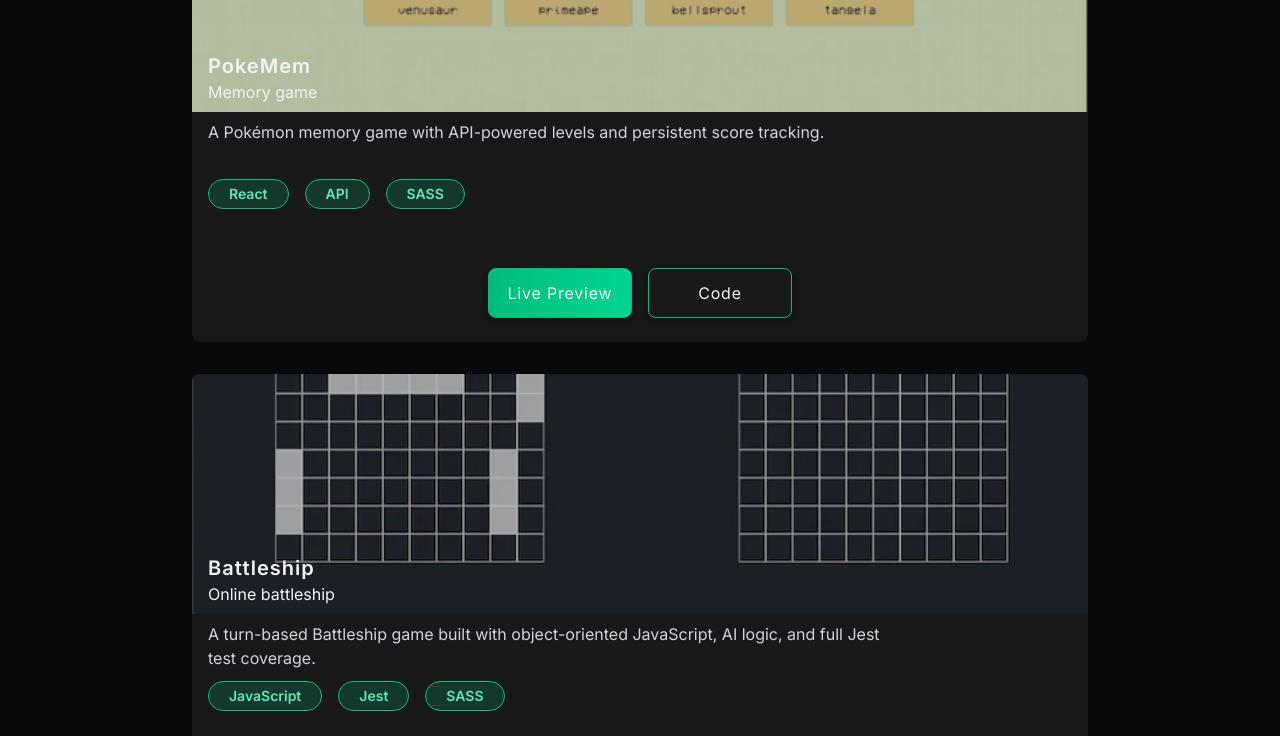
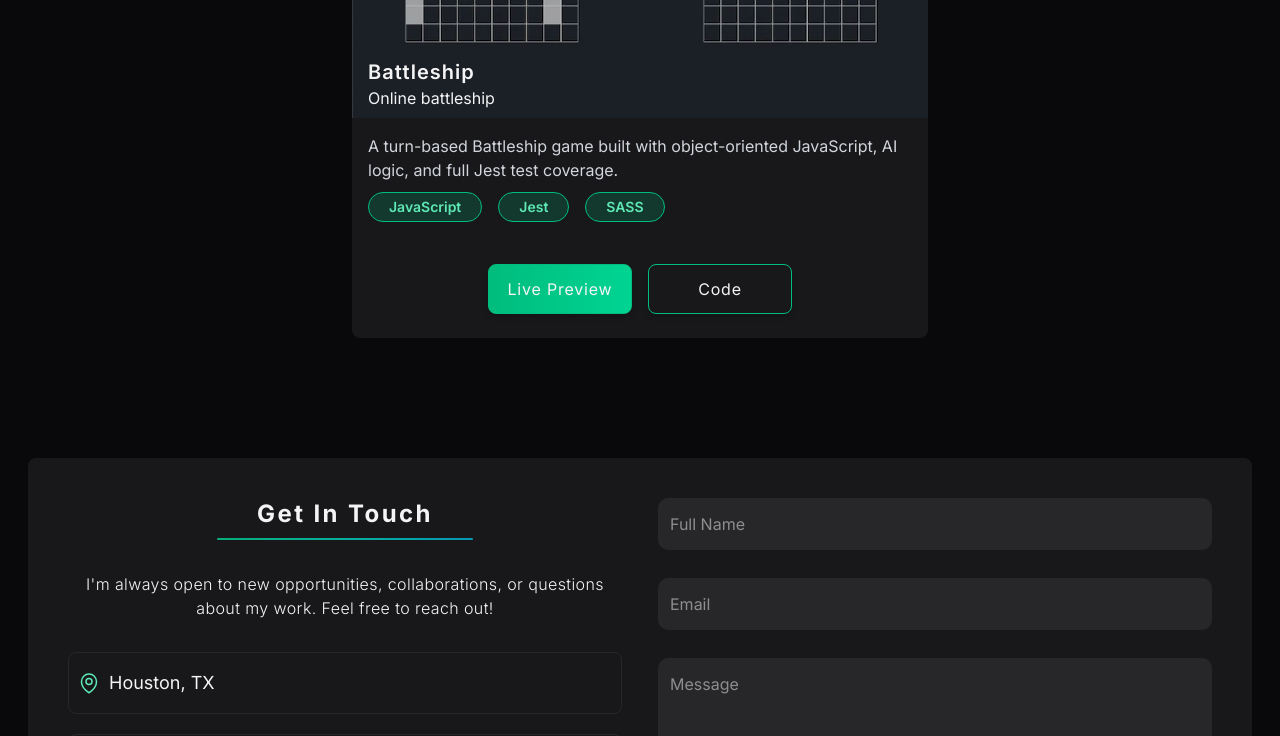
Before and after one commit to ealvara6/devfolio, a React (Vite) app: page / in a window 1280 px wide. Shown: the part 3560-4296 px from the top of the page. Built offline with nearby package versions, Linux system fonts and the light colour scheme.

Commit message:
fix layout issue with project cards

```diff
--- a/src/components/sections/contact/Contact.tsx
+++ b/src/components/sections/contact/Contact.tsx
@@ -56,10 +56,10 @@ export const Contact = () => {
 
   return (
     <FadeInSection
-      className=" scroll-mt-20 pt-30 pb-30 px-7 mx-auto text-center sm:max-w-4xl xl:max-w-7xl"
+      className=" scroll-mt-20 pt-30 pb-30 px-7 justify-center text-center w-full flex"
       id="Contact"
     >
-      <div className="flex flex-col gap-9 bg-surface px-4 py-10 md:p-10 rounded-md xl:grid xl:grid-cols-2">
+      <div className="flex flex-col gap-9 bg-surface px-4 py-10 md:p-10 rounded-md sm:max-w-4xl xl:max-w-7xl xl:grid xl:grid-cols-2">
         <div className="relative flex flex-col items-center justify-around gap-8">
           <div>
             <SubHeading>Get In Touch</SubHeading>
--- a/src/components/sections/projects/ProjectCard.tsx
+++ b/src/components/sections/projects/ProjectCard.tsx
@@ -18,7 +18,8 @@ export const ProjectCard = ({ data }: { data: Project }) => {
     );
   };
   return (
-    <div className=" sm:w-4xl h-[470px] bg-surface rounded-md relative flex flex-col justify-between 2xl:max-w-3xl xl:max-w-4xl  md:max-w-5xl">
+    // <div className=" sm:w-4xl h-[470px] bg-surface rounded-md relative flex flex-col justify-between 2xl:max-w-3xl xl:max-w-4xl  md:max-w-5xl">
+    <div className="bg-surface rounded-md relative flex flex-col justify-between gap-2 h-[460px]">
       <div className="relative">
         <img
           src={data.img}
@@ -34,11 +35,9 @@ export const ProjectCard = ({ data }: { data: Project }) => {
         </div>
       </div>
       <div className="flex flex-col px-4 pt-2 gap-2.5 flex-1">
-        <div className="text-md text-gray-300 max-w-2xl flex-1">
-          {data.desc}
-        </div>
+        <div className="text-md text-gray-300 flex-1">{data.desc}</div>
         <Tech tech={data.tech} />
-        <div className="flex gap-4 justify-center pb-6">
+        <div className="flex gap-4 justify-center pb-6 pt-6">
           <Button className="w-36" href={data.url} target="_blank">
             Live Preview
           </Button>
--- a/src/components/sections/projects/Projects.tsx
+++ b/src/components/sections/projects/Projects.tsx
@@ -9,12 +9,12 @@ export const Projects = () => {
       className="min-h-[1000px] flex items-center justify-center  px-7 mx-auto"
       id="Project"
     >
-      <div className="flex items-center flex-col gap-14">
+      <div className="flex items-center flex-col gap-14 w-full">
         <SubHeading className="self-center">Projects</SubHeading>
-        <div className="flex flex-col 2xl:flex-wrap 2xl:flex-row gap-8 items-center 2xl:justify-center">
+        <div className="flex flex-col gap-12 w-full lg:flex-row lg:flex-wrap justify-center">
           {projectData.map((project) => {
             return (
-              <FadeInSection>
+              <FadeInSection className="lg:max-w-xl w-full">
                 <ProjectCard data={project} />
               </FadeInSection>
             );
```
